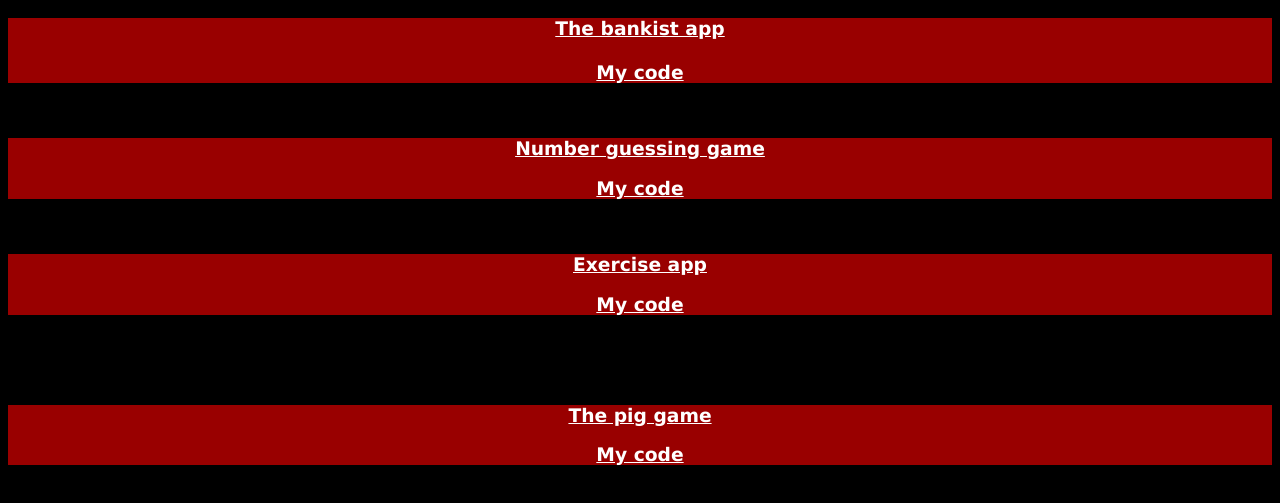
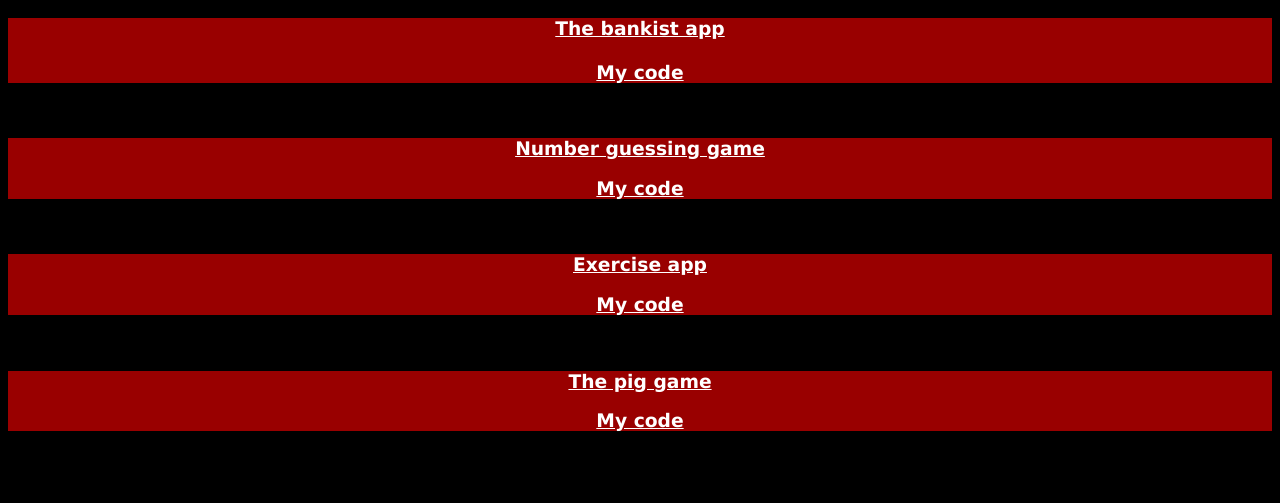
Before and after one commit to zukies/MainPage, a plain HTML site: page index.html in a window 1280 px wide. Shown: the part 103-606 px from the top of the page. Drawn offline with Linux system fonts and the light colour scheme.

Commit message:
Update index.html

```diff
--- a/index.html
+++ b/index.html
@@ -86,8 +86,8 @@
       </div>
     </div>
   </div>
-</div>-->
-<p>&nbsp;</p>
+</div>
+<p>&nbsp;</p>-->
 <div>
   <div>
     <div>
```
